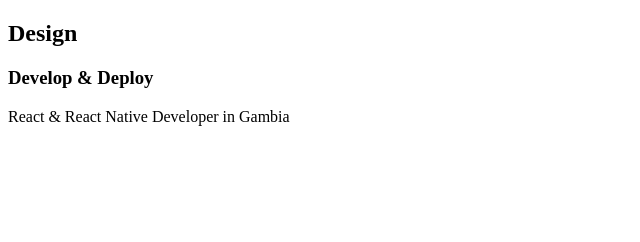
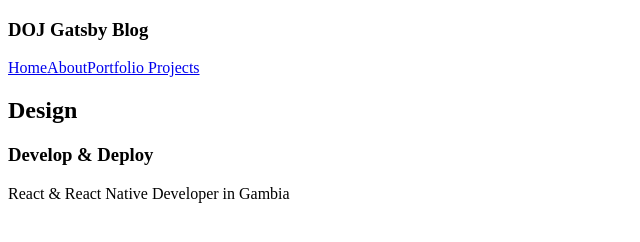
Before and after one commit to DOJ-gam/gatsby-blog, a Gatsby site: page / in a window 1280 px wide. Shown: the whole page, without its empty margins (0-640 px from the left). Built offline with nearby package versions, Linux system fonts and the light colour scheme; Gatsby itself is replaced by a stand-in of ours.

Commit message:
learn about links

```diff
--- /dev/null
+++ b/src/components/Navbar.js
@@ -0,0 +1,19 @@
+import { Link } from "gatsby"
+import React from "react"
+
+function Navbar() {
+  return (
+    <div>
+      <nav>
+        <h1>DOJ Gatsby Blog</h1>
+        <div className="links">
+          <Link to="/">Home</Link>
+          <Link to="/about">About</Link>
+          <Link to="/projects">Portfolio Projects</Link>
+        </div>
+      </nav>
+    </div>
+  )
+}
+
+export default Navbar
--- a/src/pages/index.js
+++ b/src/pages/index.js
@@ -1,11 +1,15 @@
 import React from "react"
+import Navbar from "../components/Navbar"
 
 export default function Home() {
   return (
-    <div>
-      <h2>Design</h2>
-      <h3>Develop & Deploy</h3>
-      <p>React & React Native Developer in Gambia</p>
-    </div>
+    <section>
+      <Navbar />
+      <div>
+        <h2>Design</h2>
+        <h3>Develop & Deploy</h3>
+        <p>React & React Native Developer in Gambia</p>
+      </div>
+    </section>
   )
 }
```
Also changed, not shown: src/pages/projects/test.js (deleted, +0 -11 lines).
